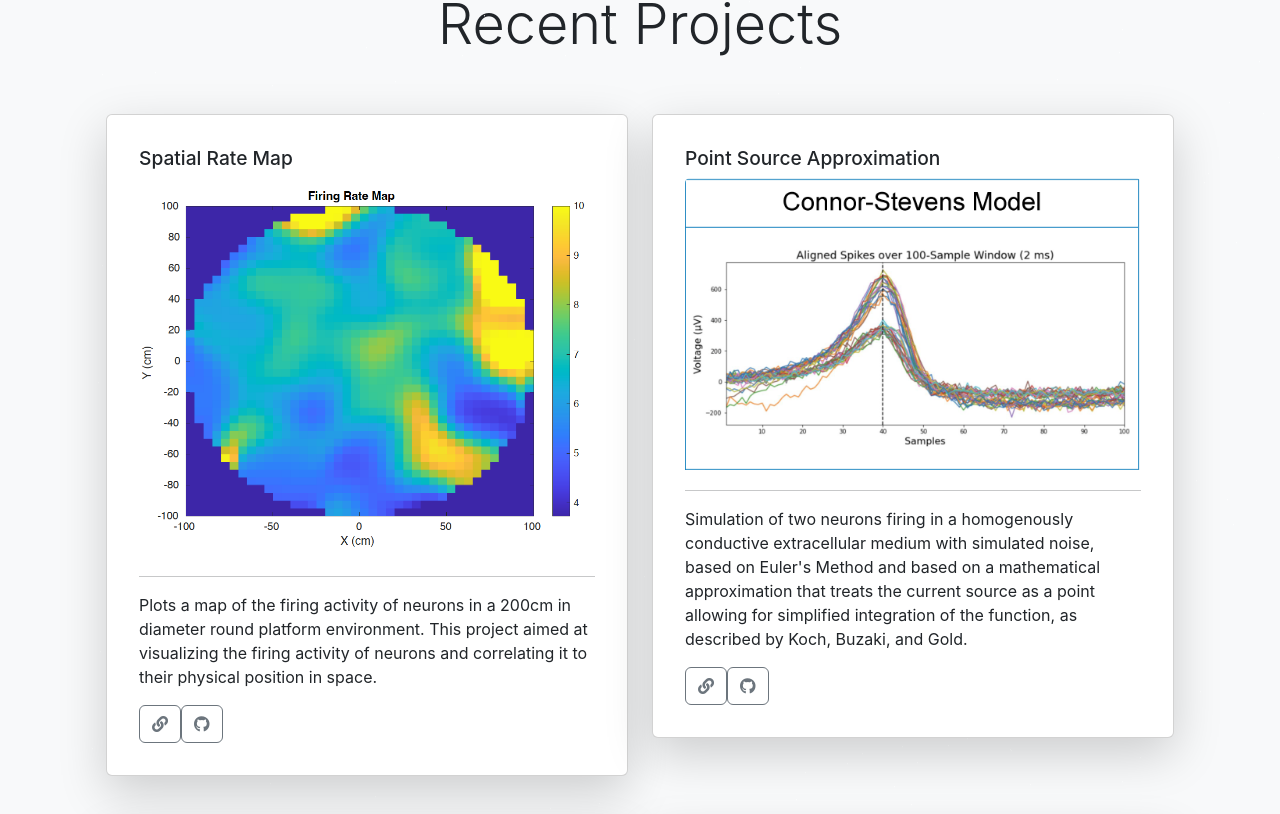
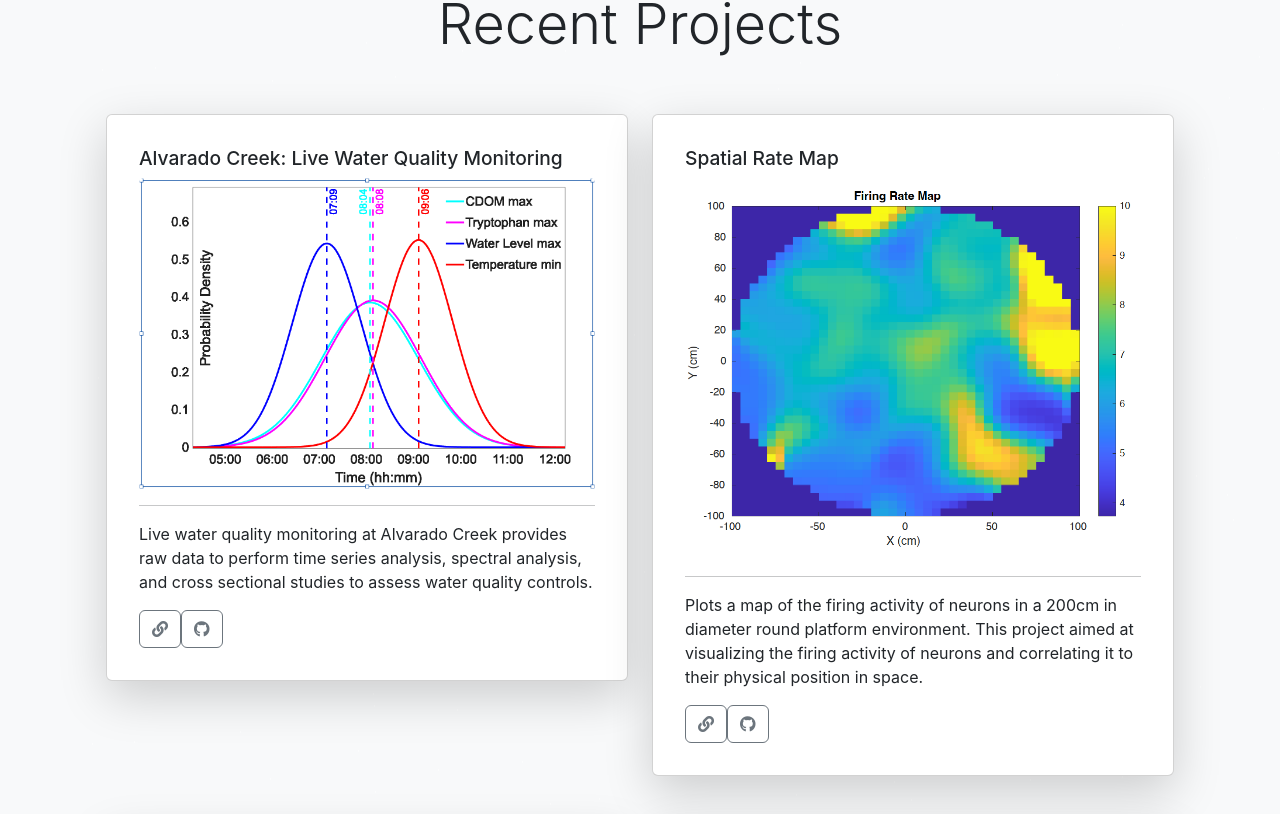
Before and after one commit to jhurtado19/PortfolioWebsite, a React (Create React App) app: page / in a window 1280 px wide. Shown: the part 1526-2340 px from the top of the page. Built offline with nearby package versions, Linux system fonts and the light colour scheme.

Commit message:
added new project
AC

```diff
--- a/src/editable-stuff/config.js
+++ b/src/editable-stuff/config.js
@@ -50,6 +50,14 @@ const repos = {
 //  reposLength: 6,
 //  specificRepos: [],
   list: [{
+    category: "App",
+    title: "Alvarado Creek: Live Water Quality Monitoring",
+    url:"https://wqdatalive.com/public/v3/1869?dashboardId=309",
+    repo:"https://github.com/WIRLab-SDSU/Alvarado-Creek-",
+    notes: "Live water quality monitoring at Alvarado Creek provides raw data to perform time series analysis, spectral analysis, and cross sectional studies to assess water quality controls.",
+    thumbnail:require("../assets/img/Figure_4.png"),
+    },
+    {
     category: "App",
     title: "Spatial Rate Map",
     url: "https://github.com/jhurtado19/2DRateMaps/blob/main/2D_Map_Report%20(4).pdf",
```
Also changed, not shown: src/assets/img/Figure_4.png (added).
